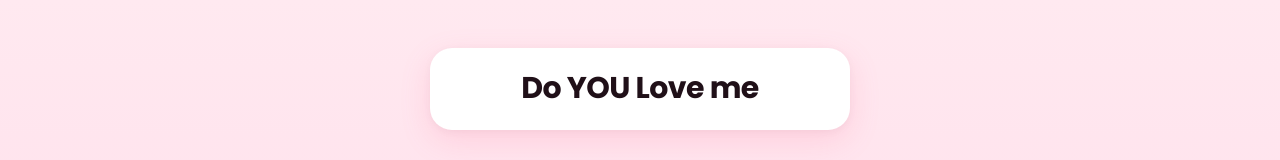
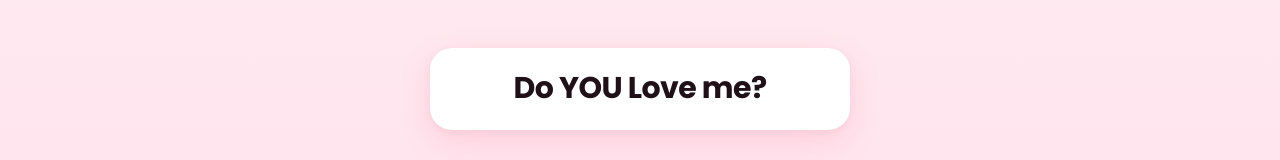
Before and after one commit to CodeGod-028/girlfriend-day, a plain HTML site: page index.html in a window 1280 px wide. Shown: the top 160 px of the page. Drawn offline with Linux system fonts and the light colour scheme.

Commit message:
Fix heading text by adding a question mark

```diff
--- a/index.html
+++ b/index.html
@@ -18,7 +18,7 @@
   <section id="page1" class="page page-love">
 
     <div class="box box-question">
-      <h1>Do YOU Love me</h1>
+      <h1>Do YOU Love me?</h1>
     </div>
 
     <div class="chase-zone" aria-hidden="true">
```
